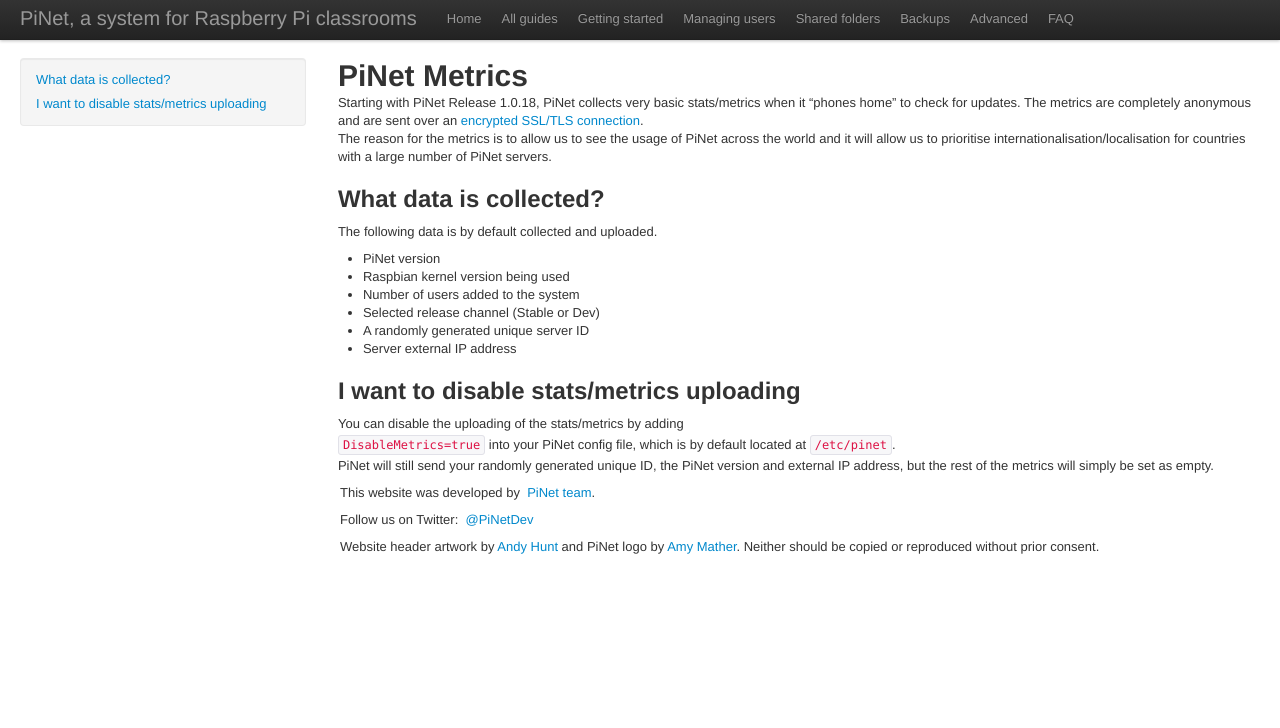
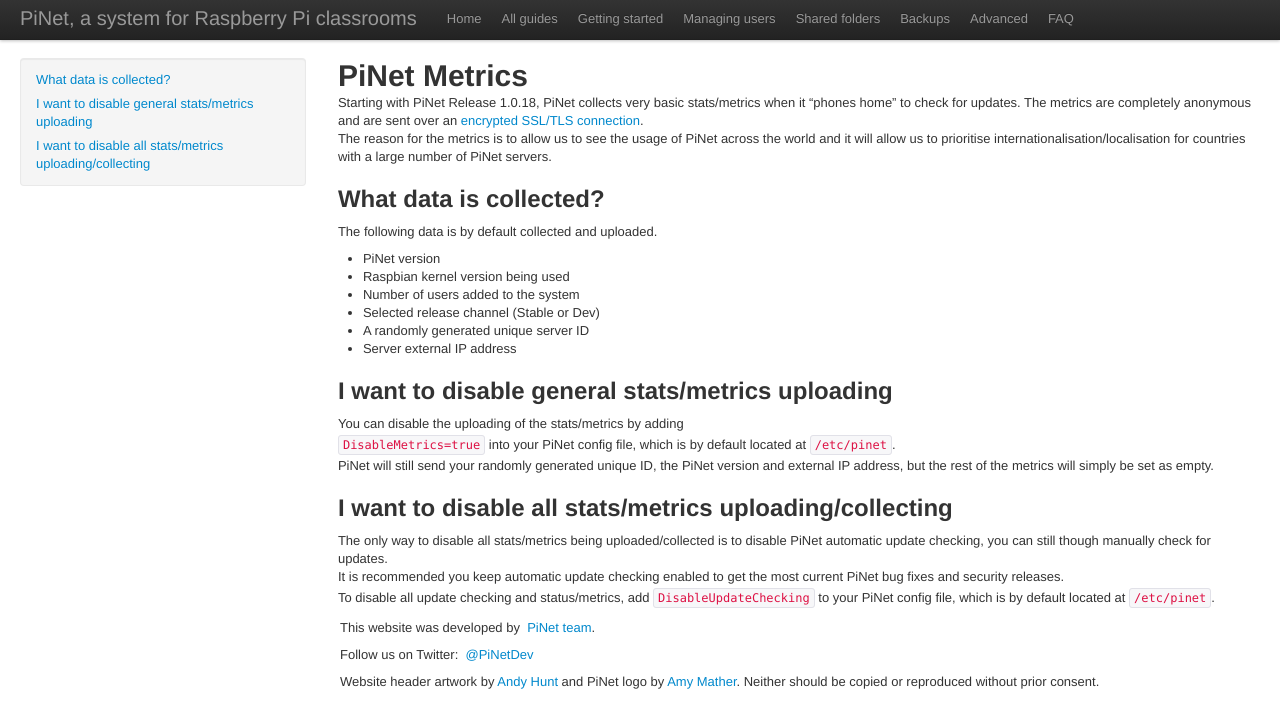
Before and after one commit to PiNet/PiNet.github.io, a Jekyll site: the page built from articles/advanced/metrics.md, in a window 1280 px wide. Shown: the top 728 px of the page. Built offline with Jekyll 4.4.1, drawn with Linux system fonts in a browser that asks for light colours; some web fonts are replaced; Markdown is read by kramdown in place of the engine named in the settings.

Commit message:
Added option to disable all update checking in the metrics page

````diff
--- a/articles/advanced/metrics.md
+++ b/articles/advanced/metrics.md
@@ -15,7 +15,12 @@
 - A randomly generated unique server ID
 - Server external IP address
 
-## I want to disable stats/metrics uploading
+## I want to disable general stats/metrics uploading
 You can disable the uploading of the stats/metrics by adding
 ```DisableMetrics=true``` into your PiNet config file, which is by default located at ```/etc/pinet```.
 PiNet will still send your randomly generated unique ID, the PiNet version and external IP address, but the rest of the metrics will simply be set as empty.
+
+## I want to disable all stats/metrics uploading/collecting
+The only way to disable all stats/metrics being uploaded/collected is to disable PiNet automatic update checking, you can still though manually check for updates.
+It is recommended you keep automatic update checking enabled to get the most current PiNet bug fixes and security releases.
+To disable all update checking and status/metrics, add ```DisableUpdateChecking``` to your PiNet config file, which is by default located at ```/etc/pinet```.
````
